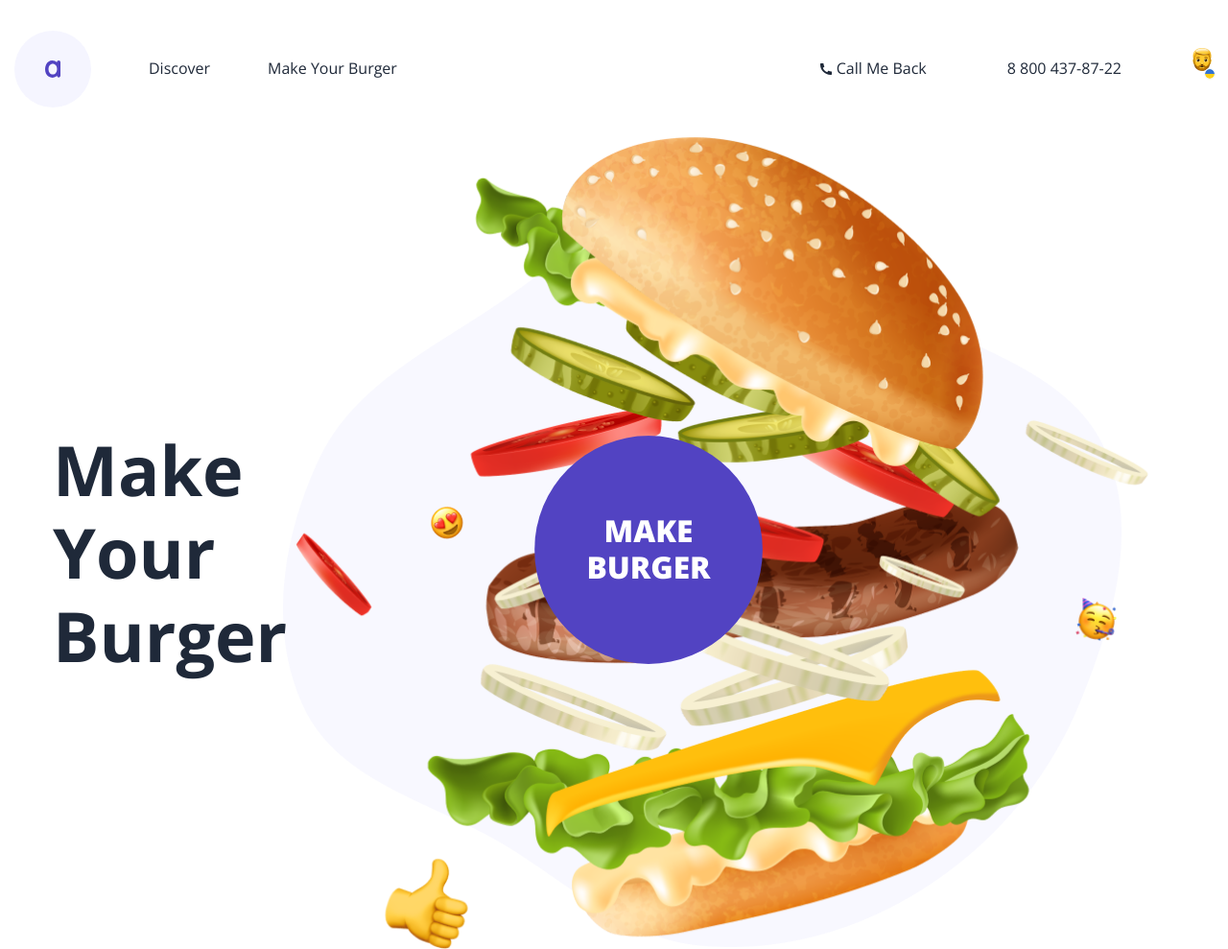
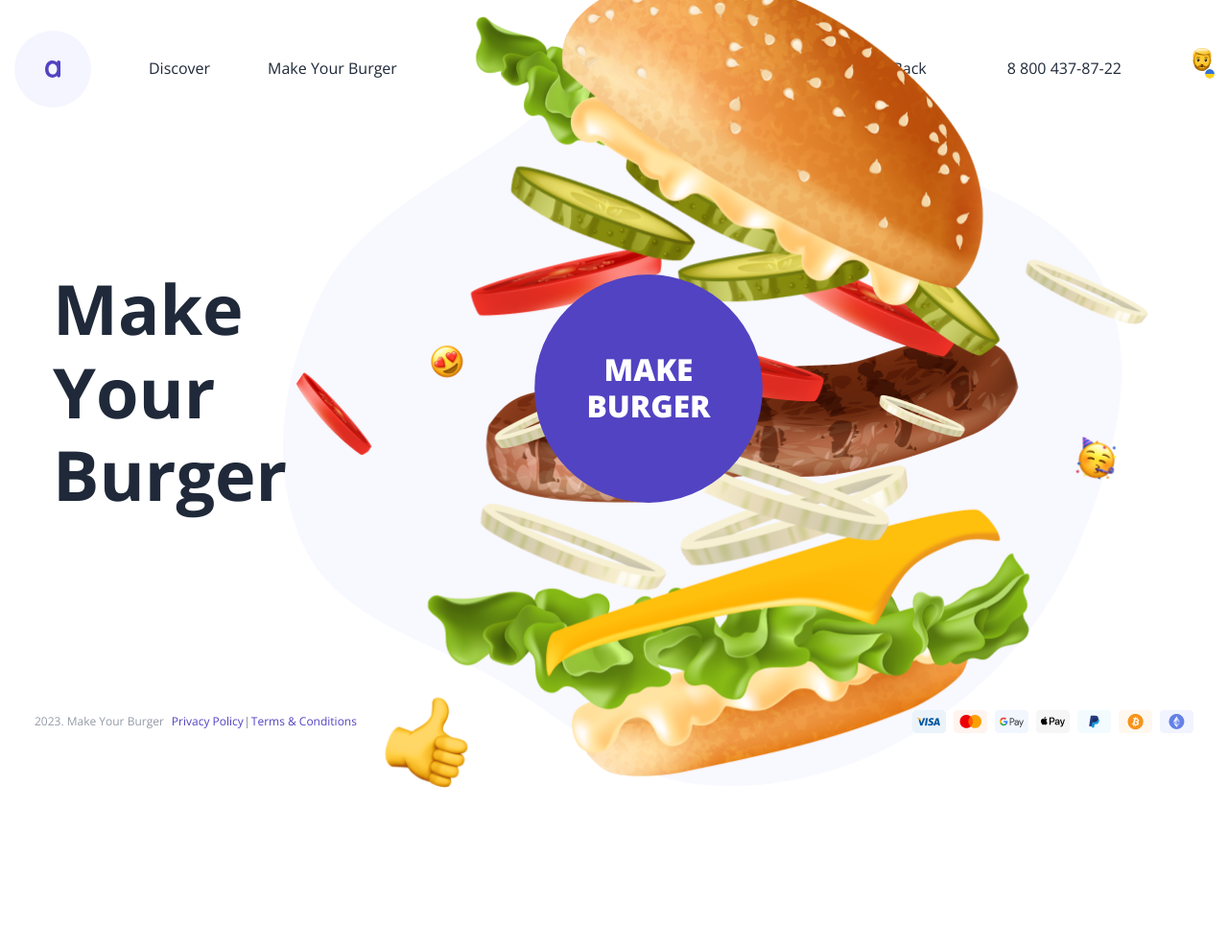
Before and after one commit to Diana-Poiana/burger-constructor, a plain HTML site: page index.html in a window 1280 px wide. Shown: the top 989 px of the page at 96% size. After the commit the page ends 872 px from the top, so only its background shows below. Drawn offline with nearby package versions, Linux system fonts and the light colour scheme.

Commit message:
corrections

```diff
--- a/css/style.css
+++ b/css/style.css
@@ -461,8 +461,9 @@ body {
 /* hero section */
 
 .hero {
+  height: calc(100vh - 208px);
   display: flex;
-  justify-content: space-between;
+  justify-content: space-around;
   align-items: center;
 }
 
```
Also changed, not shown: js/main.js (+0 -9 lines).
